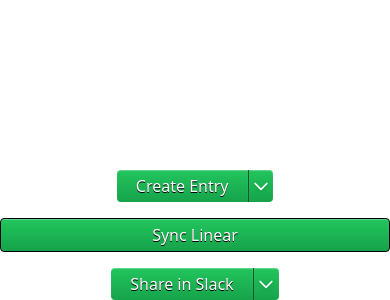
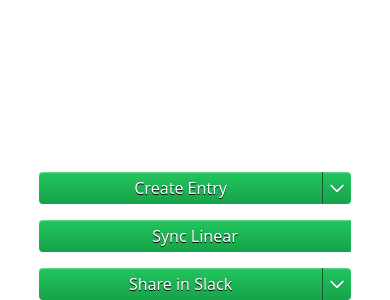
Before and after one commit to jaidetree/braincore, a website: page docs/widgets/index.html in a window 390 px wide. Shown: the part 544-844 px from the top of the page. Drawn offline with nearby package versions, Linux system fonts and the light colour scheme.

Commit message:
Update tailwind + fix mobile styles

```diff
--- a/docs/widgets/index.html
+++ b/docs/widgets/index.html
@@ -12,7 +12,7 @@
 	</head>
 	<body class="notion">
 		<div
-			class="flex flex-col sm:flex-row gap-4 justify-end min-h-screen items-center"
+			class="flex flex-col min-[500px]:flex-row gap-4 justify-end min-h-screen items-stretch min-[500px]:items-center max-[500px]:w-[80%] max-[500px]:m-auto"
 		>
 			<section
 				x-data="{ open: '',
@@ -38,11 +38,11 @@
 					name="create-entry"
 					method="POST"
 					action=""
-					class="w-full sm:w-auto relative"
+					class="relative"
 				>
 					<input type="hidden" name="target_date" x-bind:value="date" />
 					<div
-						class="btn p-0 flex flex-row items-stretch justify-between relative w-full sm:w-auto"
+						class="btn p-0 flex flex-row items-stretch justify-between relative"
 					>
 						<button
 							type="submit"
@@ -119,11 +119,11 @@
 				name="sync-linear"
 				method="POST"
 				action="https://cgi.eccentric-j.com/dispatch/dispatch.clj"
-				class="w-full sm:w-auto"
+				class="relative"
 			>
 				<button
 					type="submit"
-					class="btn btn-primary"
+					class="min-h-full btn btn-primary w-full m-auto rounded-r-none border-none"
 					name="event_type"
 					value="sync-linear"
 				>
@@ -139,10 +139,10 @@
 					name="slack-share"
 					method="POST"
 					action="https://cgi.eccentric-j.com/dispatch/dispatch.clj"
-					class="w-full sm:w-auto"
+					class=""
 				>
 					<div
-						class="btn p-0 flex flex-row items-stretch justify-between relative w-full sm:w-auto"
+						class="btn p-0 flex flex-row items-stretch justify-between relative"
 					>
 						<input type="hidden" name="target_days" x-bind:value="targetDays" />
 						<button
--- a/package.json
+++ b/package.json
@@ -16,7 +16,7 @@
 		"@linear/sdk": "^1.22.0",
 		"@notionhq/client": "^0.4.13",
 		"@slack/web-api": "^6.6.0",
-		"@tailwindcss/forms": "^0.4.0",
+		"@tailwindcss/forms": "^0.5.3",
 		"dotenv": "^16.0.0",
 		"googleapis": "^95.0.0",
 		"nbb": "^0.2.0",
@@ -24,6 +24,6 @@
 	},
 	"devDependencies": {
 		"nodemon": "^2.0.15",
-		"tailwindcss": "^3.0.23"
+		"tailwindcss": "^3.2.7"
 	}
 }
```
Also changed, not shown: docs/widgets/stylesheet.css, 1 other file.
